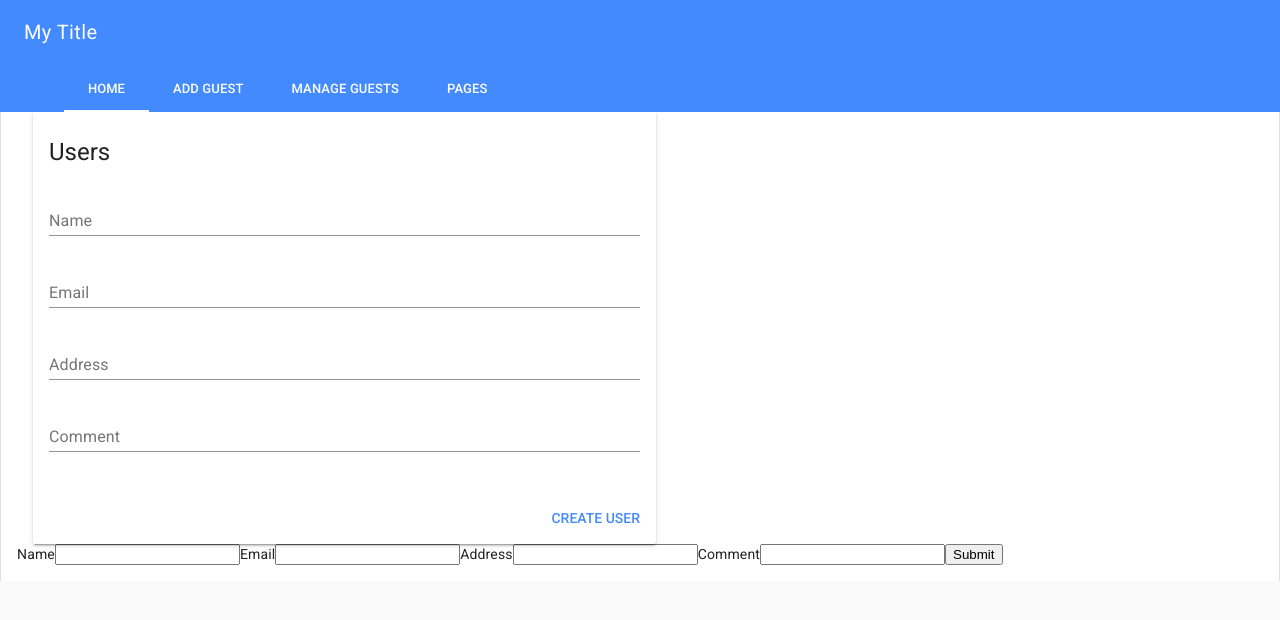
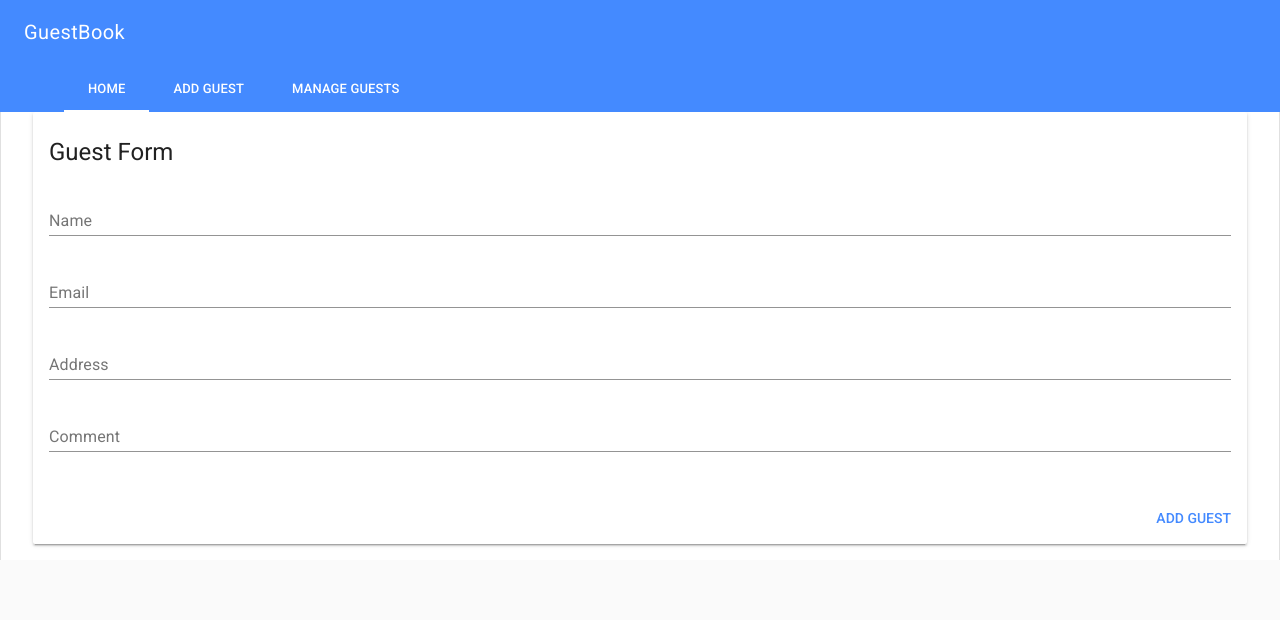
Before and after one commit to dannicada/vue-guestbook, a Vue app: page /GuestForm in a window 1280 px wide. Shown: the top 620 px of the page. Built offline with nearby package versions, Linux system fonts and the light colour scheme.

Commit message:
form progress bar completed

```diff
--- a/src/App.vue
+++ b/src/App.vue
@@ -6,7 +6,7 @@
           <div class="md-toolbar-section-start">
 
 
-            <span class="md-title">My Title</span>
+            <span class="md-title">GuestBook</span>
           </div>
 
 
@@ -14,20 +14,15 @@
 
         <div class="md-toolbar-row">
           <md-tabs class="md-primary">
-            <md-tab id="tab-home" md-label="Home"> </md-tab>
+            <md-tab id="tab-home" md-label="Home" to="/home"> </md-tab>
             <md-tab id="tab-favorites" md-label="Add Guest" to="/GuestForm"></md-tab>
             <md-tab id="tab-posts" md-label="Manage Guests" to="/GuestTable"></md-tab>
-            <md-tab id="tab-pages" md-label="Pages" to="/Reveal" ></md-tab>
           </md-tabs>
         </div>
       </md-app-toolbar>
 
       <md-app-content>
 
-
-        <temp
-          @add:guest="addGuest"
-        />
         <router-view
           @add:guest="addGuest"
           @delete:guest="deleteGuest"
@@ -44,18 +39,14 @@
 <script>
 import GuestTable from './components/GuestTable.vue'
 import GuestForm from './components/GuestForm.vue'
-import Reveal from "./components/Reveal.vue"
 import Welcome from "./components/Welcome.vue"
-import temp from "./components/temp.vue"
 
 export default {
   name: 'app',
   components: {
     GuestTable,
     GuestForm,
-    Reveal,
     Welcome,
-    temp,
   },
   data() {
     return {
--- a/src/components/GuestForm.vue
+++ b/src/components/GuestForm.vue
@@ -1,51 +1,58 @@
 <template>
 <div id="guest-form">
-<form v-on:submit.prevent="handleSubmit">
+    <form novalidate class="md-layout" v-on:submit.prevent="handleSubmit">
+        <md-card class="md-layout-item">
+            <md-card-header>
+            <div class="md-title">Guest Form</div>
+            </md-card-header>
 
-<label>Name</label>
-<input
-ref = "first"
-:class= "{'has-error' : submitting && invalidName}"
-@focus="clearStatus"
-@keypress="clearStatus"
-v-model="guest.name"
-type="text"
-/>
+            <md-card-content>
 
-<label>Email</label>
-<input
-:class= "{'has-error' : submitting && invalidEmail}"
-@focus="clearStatus"
-v-model="guest.email"
-type="text"
-/>
+                <div class="md-layout-item md-small-size-100">
+                    <md-field :class= "{'md-invalid' : error && invalidName}">
+                        <label for="name">Name</label>
+                        <md-input ref="first" v-model="guest.name" @focus="clearStatus" @keypress="clearStatus"/>
+                        <span class="md-error" v-if="invalidName && error">Name is required</span>
+                    </md-field>
+                </div>
 
-<label>Address</label>
-<input
-:class= "{'has-error' : submitting && invalidAddress}"
-@focus="clearStatus"
-v-model="guest.address"
-type="text"
-/>
+                <div class="md-layout-item md-small-size-100">
+                    <md-field :class= "{'md-invalid' : error && invalidEmail}">
+                        <label for="name">Email</label>
+                        <md-input type="email" v-model="guest.email" @focus="clearStatus"/>
+                        <span class="md-error" v-if="invalidEmail && error">Email is required</span>
+                    </md-field>
+                </div>
 
-<label>Comment</label>
-<input
-:class= "{'has-error' : submitting && invalidComment}"
-@focus="clearStatus"
-v-model="guest.comment"
-type="text"/>
+                <div class="md-layout-item md-small-size-100">
+                    <md-field :class= "{'md-invalid' : error && invalidAddress}">
+                        <label for="name">Address</label>
+                        <md-input v-model="guest.address" @focus="clearStatus"/>
+                        <span class="md-error" v-if="invalidAddress && error">Address is required</span>
+                    </md-field>
+                </div>
 
-<p v-if="error && submitting" class="error-message">
-    ❗please fill out all required fields
-</p>
-<p v-if="success" class="success-message">
-    ✅Guest successfully added
-</p>
+                <div class="md-layout-item md-small-size-100">
+                    <md-field :class= "{'md-invalid' : error && invalidComment}">
+                        <label for="name">Comment</label>
+                        <md-input v-model="guest.comment" @focus="clearStatus"/>
+                        <span class="md-error" v-if="invalidComment && this.error">Comment is required</span>
+                    </md-field>
+                </div>
+
+            </md-card-content>
+
+            <md-progress-bar md-mode="indeterminate"  v-show="this.submitting" />
+
+            <md-card-actions>
+            <md-button type="submit" class="md-primary">Add Guest</md-button>
+            </md-card-actions>
+
+        </md-card>
+
 <md-snackbar :md-active.sync="success">The Guest {{ lastGuest }} was saved successfully!</md-snackbar>
-<span class="md-error"  v-if="invalidComment && submitting">The comment is required</span>
 
 
-<button>Submit</button>
 </form>
 </div>
 </template>
@@ -69,15 +76,18 @@ export default {
     },
     methods: {
         handleSubmit() {
+            this.submitting = true;
+
+            window.setTimeout(() => {
+            this.clearStatus();
             console.log('handling submit')
-            this.submitting = true;
-            this.clearStatus();
             //checking for no or invalid entry
             if (this.invalidName || this.invalidEmail || this.invalidAddress || this.invalidComment){
                 this.error = true;
                 //testing error detection
                 console.log("can't submit: input error");
-                return
+                this.submitting = false;
+                return;
 
 
 
@@ -87,6 +97,7 @@ export default {
             this.lastGuest = `${this.guest.name}`
 
 
+
             //reset form fields after submitting
             this.guest = {
                 name: '',
@@ -94,15 +105,15 @@ export default {
                 address: '',
                 comment: '',
             }
-            this.$refs.first.focus()
 
-
+            this.clearStatus();
+            this.submitting = false;
 
             //success after emiting
             this.error = false
             this.success = true
-            this.submitting = false
 
+            },1500)
         },
         clearStatus() {
             this.success = false;
@@ -131,7 +142,10 @@ export default {
 </script>
 
 <style lang="scss" scoped>
-  small {
-    display: block;
+  .md-progress-bar {
+    position: absolute;
+    top: 0;
+    right: 0;
+    left: 0;
   }
 </style>
--- a/src/components/Reveal.vue
+++ /dev/null
@@ -1,16 +0,0 @@
-<template>
-  <div>
-    ok
-
-  </div>
-</template>
-
-<script>
-import GuestForm from './GuestForm'
-
-export default {
-  components:{
-    GuestForm,
-  },
-}
-</script>
--- a/src/components/temp.vue
+++ /dev/null
@@ -1,159 +0,0 @@
-<template>
-  <div>
-    <form  class="md-layout" @submit.prevent="handleSubmit">
-      <md-card class="md-layout-item md-size-50 md-small-size-100">
-        <md-card-header>
-          <div class="md-title">Users</div>
-        </md-card-header>
-
-        <md-card-content>
-            <md-field :class= "{'has-error' : submitting && invalidName}">
-                <label for="first-name">Name</label>
-                <md-input
-                    ref = "first"
-                    @focus="clearStatus"
-                    @keypress="clearStatus"
-                    v-model="guest.name"
-                    type="text"
-                    :disabled="submitting"
-                />
-                <span class="md-error" v-if="invalidName && submitting">The name is required</span>
-            </md-field>
-
-
-
-            <md-field :class= "{'has-error' : submitting && invalidEmail}">
-                <label for="email">Email</label>
-                <md-input
-                    type="email"
-                    v-model="guest.email"
-                    :disabled="submitting"
-                    @focus="clearStatus"
-                />
-                <span class="md-error" v-if="invalidEmail && submitting">The email is required</span>
-            </md-field>
-
-            <md-field :class= "{'has-error' : submitting && invalidEmail}">
-                <label for="email">Address</label>
-                <md-input
-                    type="address"
-                    v-model="guest.address"
-                    :disabled="submitting"
-                    @focus="clearStatus"
-                />
-                <span class="md-error"  v-if="invalidAddress && submitting">The address is required</span>
-          </md-field>
-
-            <md-field >
-                <label for="email">Comment</label>
-                <md-input
-                    type="text"
-                    v-model="guest.comment"
-                    :disabled="submitting"
-                    @focus="clearStatus"
-                />
-                <span class="md-error"  v-if="invalidComment && submitting">The comment is required</span>
-          </md-field>
-
-        </md-card-content>
-
-        <md-progress-bar md-mode="indeterminate" v-if="submitting" />
-
-        <md-card-actions>
-          <md-button type="submit" class="md-primary" :disabled="submitting">Create user</md-button>
-        </md-card-actions>
-      </md-card>
-
-<md-snackbar :md-active.sync="success">The Guest {{ lastGuest }} was saved successfully!</md-snackbar>
-    </form>
-  </div>
-</template>
-
-<script>
- export default {
-    name: "guest-form",
-    data() {
-        return {
-            submitting: false,
-            error: false,
-            success: false,
-            lastGuest: null,
-            guest: {
-                name: '',
-                email: '',
-                address: '',
-                comment: '',
-            },
-        }
-    },
-    methods: {
-        handleSubmit() {
-            console.log('handling submit')
-            this.submitting = true;
-            this.clearStatus();
-            //checking for no or invalid entry
-            if (this.invalidName || this.invalidEmail || this.invalidAddress || this.invalidComment){
-                this.error = true;
-                //testing error detection
-                console.log("can't submit: input error");
-                this.submitting = false;
-                return
-
-
-
-            }
-            //continues to submitting if no error found
-            this.$emit('add:guest', this.guest)
-            this.lastGuest = `${this.guest.name}`
-
-
-            //reset form fields after submitting
-            this.guest = {
-                name: '',
-                email: '',
-                address: '',
-                comment: '',
-            }
-
-
-
-            //success after emiting
-            this.error = false
-            this.success = true
-            this.submitting = false
-
-        },
-        clearStatus() {
-            this.success = false;
-            this.error = false;
-        },
-    },
-    computed: {
-        invalidName() {
-            return this.guest.name === '';
-        },
-        invalidEmail() {
-            return this.guest.email === '';
-
-        },
-        invalidAddress() {
-            return this.guest.address === '';
-
-        },
-        invalidComment() {
-            return this.guest.comment === '';
-
-        },
-    },
-}
-</script>
-
-<style lang="scss" scoped>
-  .md-progress-bar {
-    position: absolute;
-    top: 0;
-    right: 0;
-    left: 0;
-
-  }
-</style>
--- a/src/router.js
+++ b/src/router.js
@@ -1,7 +1,6 @@
 import Vue from 'vue'
 import VueRouter from 'vue-router'
 
-import Reveal from './components/Reveal.vue'
 import GuestTable from './components/GuestTable.vue'
 import GuestForm from './components/GuestForm.vue'
 import Welcome from './components/Welcome'
@@ -11,18 +10,17 @@ Vue.use(VueRouter)
 
 const router = new VueRouter({
     mode: 'history',
+    //base: '/home',
 
     routes: [
         {
-            path: '/',
+            path: "/",
+            component: Welcome,
+        },
+        {
+            path: '/home',
             name: 'Welcome',
             component: Welcome
-
-        },
-        {
-            path: '/Reveal',
-            name: 'Reveal',
-            component: Reveal
 
         },
         {
```
